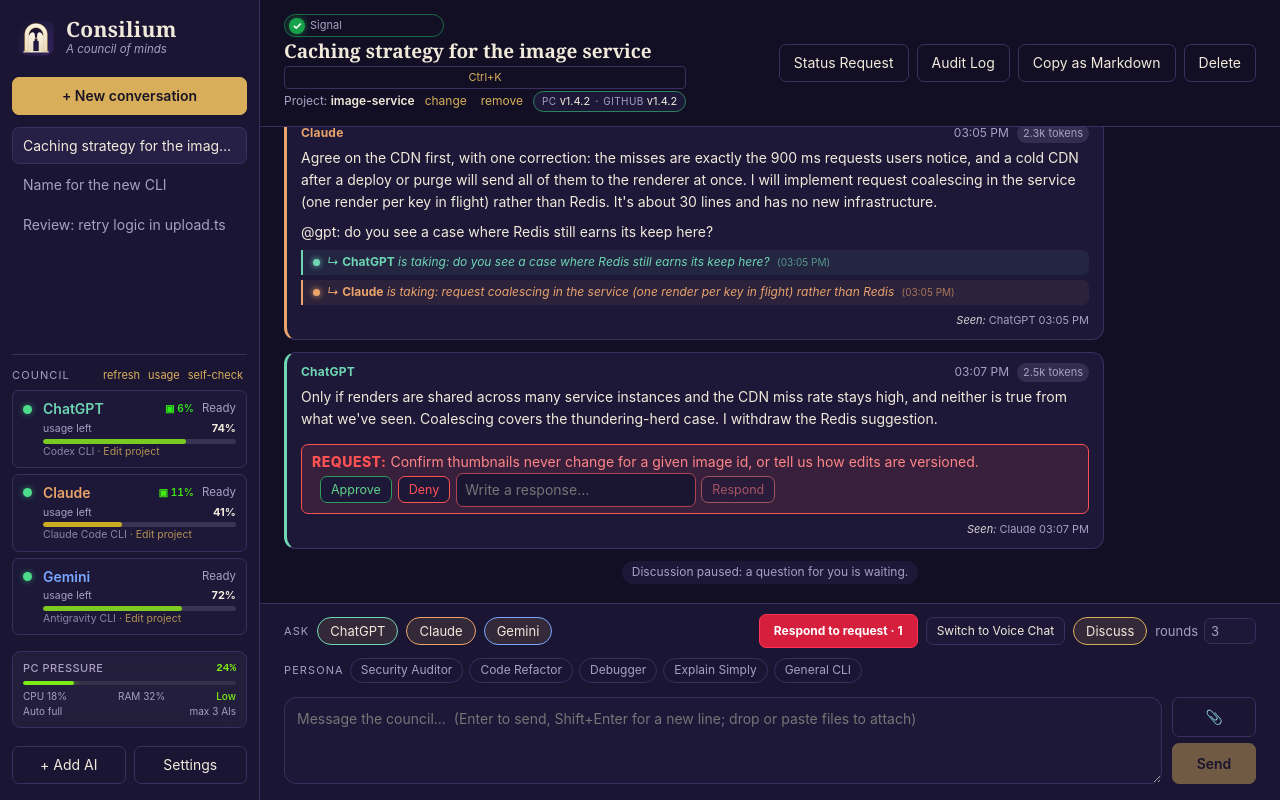
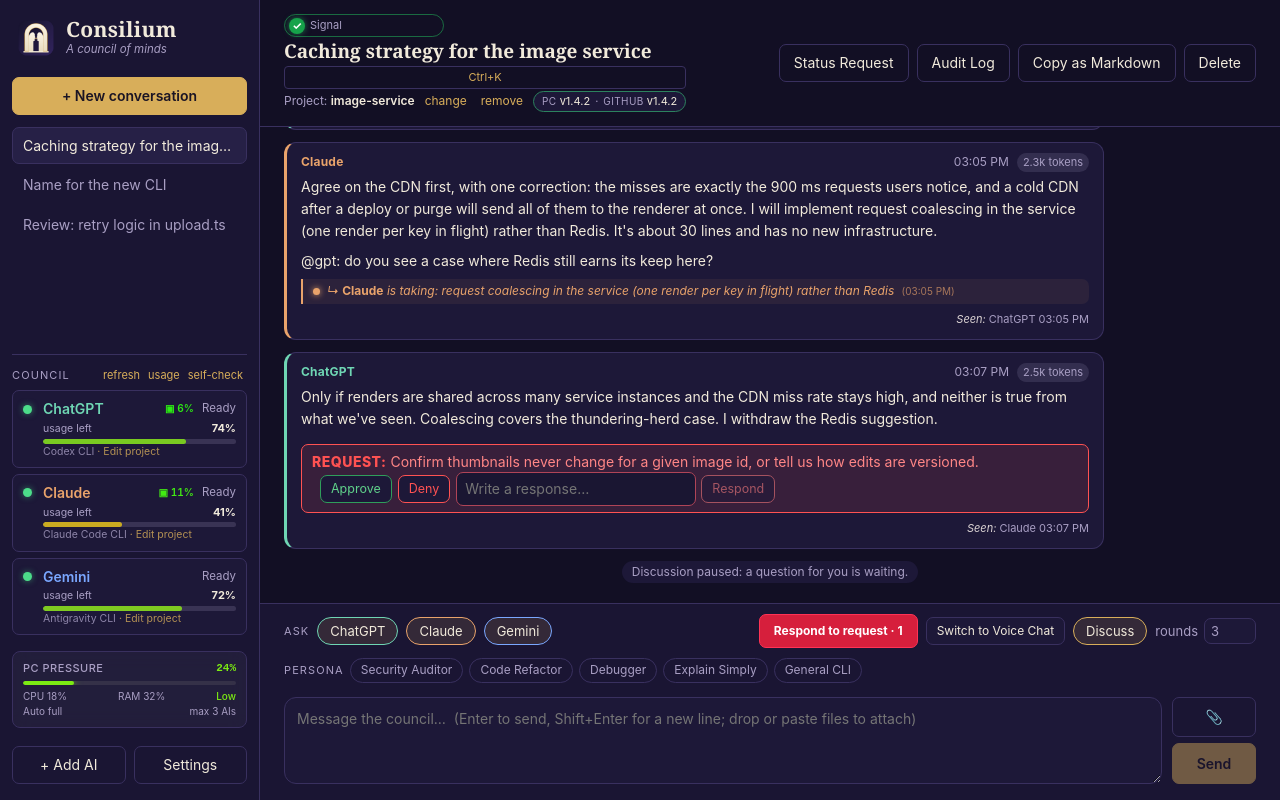
Before and after one commit to Ag3nt47/consilium-ai, a React (Vite) app: page / in a window 1280 px wide. Built offline with nearby package versions, Linux system fonts and the light colour scheme.

Commit message:
Avoid false task ownership notifications

```diff
--- a/src/App.tsx
+++ b/src/App.tsx
@@ -181,12 +181,14 @@ function extractTaskClaims(text: string, defaultAgent: string, agents: AgentInfo
     if (multiMatch) {
       const targetId = multiMatch[1].toLowerCase();
       const targetAgent = agents.find((a) => a.id.toLowerCase() === targetId || a.name.toLowerCase() === targetId);
-      if (targetAgent) {
-        const desc = multiMatch[2].trim().slice(0, 160);
-        const key = `${targetAgent.id}:${desc}`;
+      const desc = multiMatch[2].trim();
+      const assignsWork = /^(?:please\s+)?(?:take|taking|handle|own|implement|build|fix|review|work|proceed|connect|add|create|prepare|continue|finish|stage|commit|inspect|audit|monitor|capture|update|test)\b/i.test(desc);
+      if (targetAgent && assignsWork) {
+        const short = desc.slice(0, 160);
+        const key = `${targetAgent.id}:${short}`;
         if (!seen.has(key)) {
           seen.add(key);
-          claims.push({ agent: targetAgent.id, action: "is taking", task: desc });
+          claims.push({ agent: targetAgent.id, action: targetAgent.id === defaultAgent ? "is taking" : "was assigned", task: short });
         }
       }
     }
```
